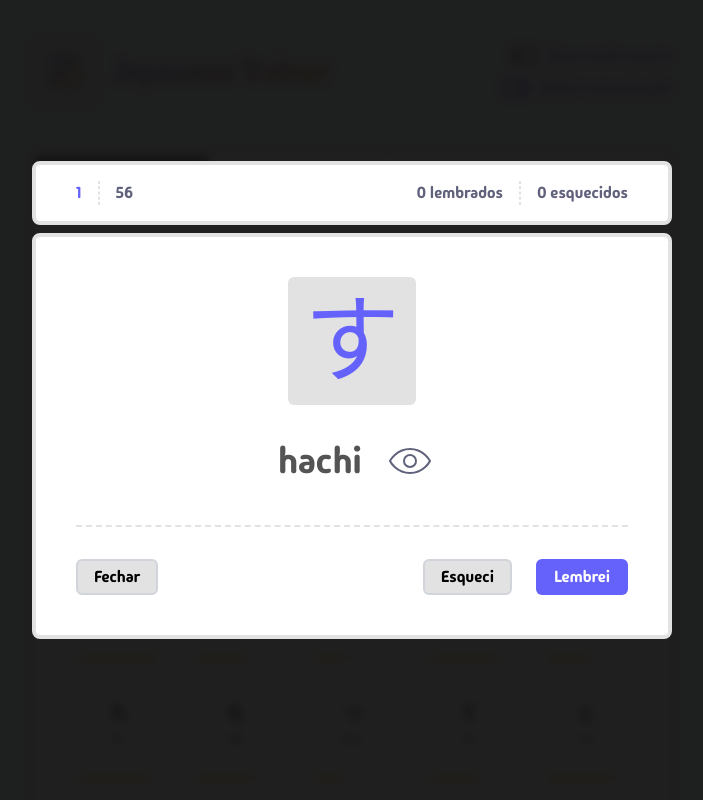
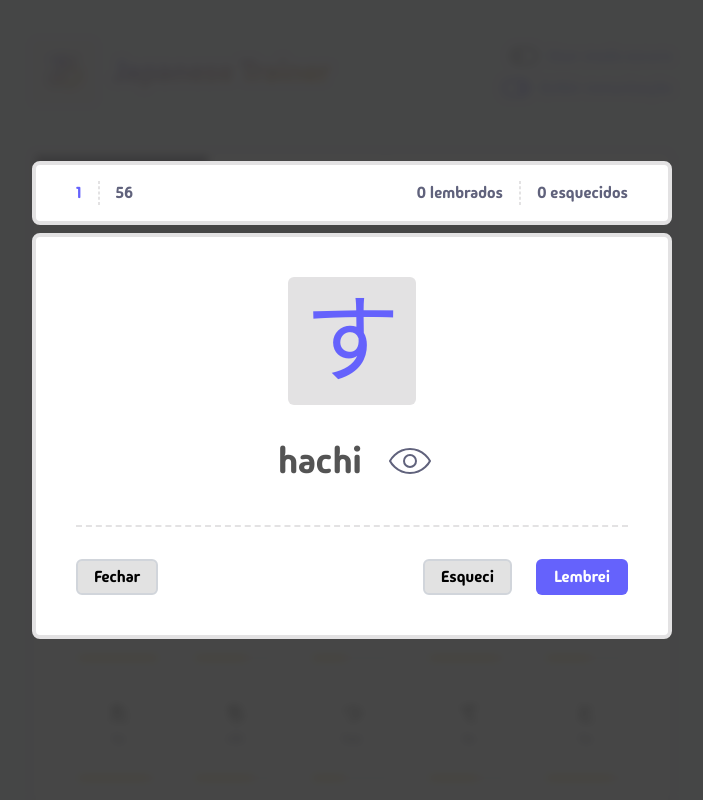
Before and after one commit to jeffreyalvr/react-japanese-trainer, a React (Vite) app: page / in a window 1280 px wide. Both pictures are taken after a click on the button "Praticar alfabeto". Shown: the top 800 px of the page, without its empty margins (288-991 px from the left). Built offline with nearby package versions, Linux system fonts and the light colour scheme.

Commit message:
Altera a cor do backdrop do modal de acordo com o tema utilizado

```diff
--- a/src/components/Modal/index.tsx
+++ b/src/components/Modal/index.tsx
@@ -4,7 +4,7 @@ import { Box } from "../Box";
 
 const Modal = ({ isOpen }: { isOpen: boolean }) => {
   return isOpen ? (
-    <div className="absolute flex flex-col gap-2 justify-center items-center size-full bg-[var(--modal-transparent-bg)] backdrop-blur-sm">
+    <div className="absolute flex flex-col gap-2 justify-center items-center size-full bg-[var(--modal-light-bg)] dark:bg-[var(--modal-dark-bg)] backdrop-blur-sm">
       <Box>
         <div className="flex flex-col items-center gap-4 px-2 py-4 sm:flex-row sm:justify-between sm:px-10">
           <div className="flex flex-row gap-4">
--- a/src/styles/global.css
+++ b/src/styles/global.css
@@ -15,7 +15,8 @@
   --bg-tab: transparent;
   --bg-tab-selected: #383148;
   --bg-tab-hover: #433b57;
-  --modal-transparent-bg: rgba(17, 17, 17, 0.943);
+  --modal-light-bg: rgba(59, 59, 59, 0.943);
+  --modal-dark-bg: rgba(17, 17, 17, 0.943);
 
   /* tema light */
   --bg-light: #edf0ff;
```
